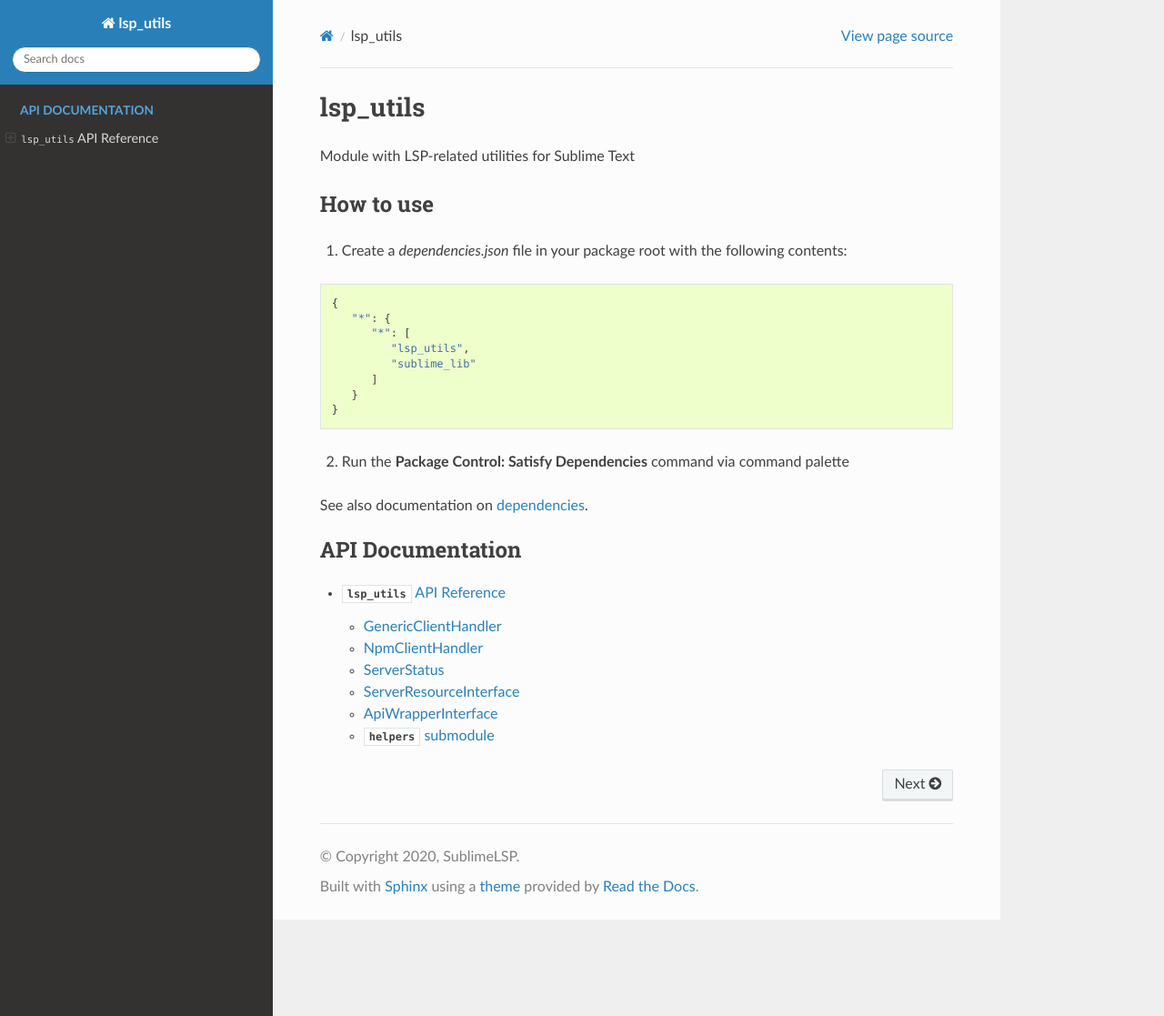
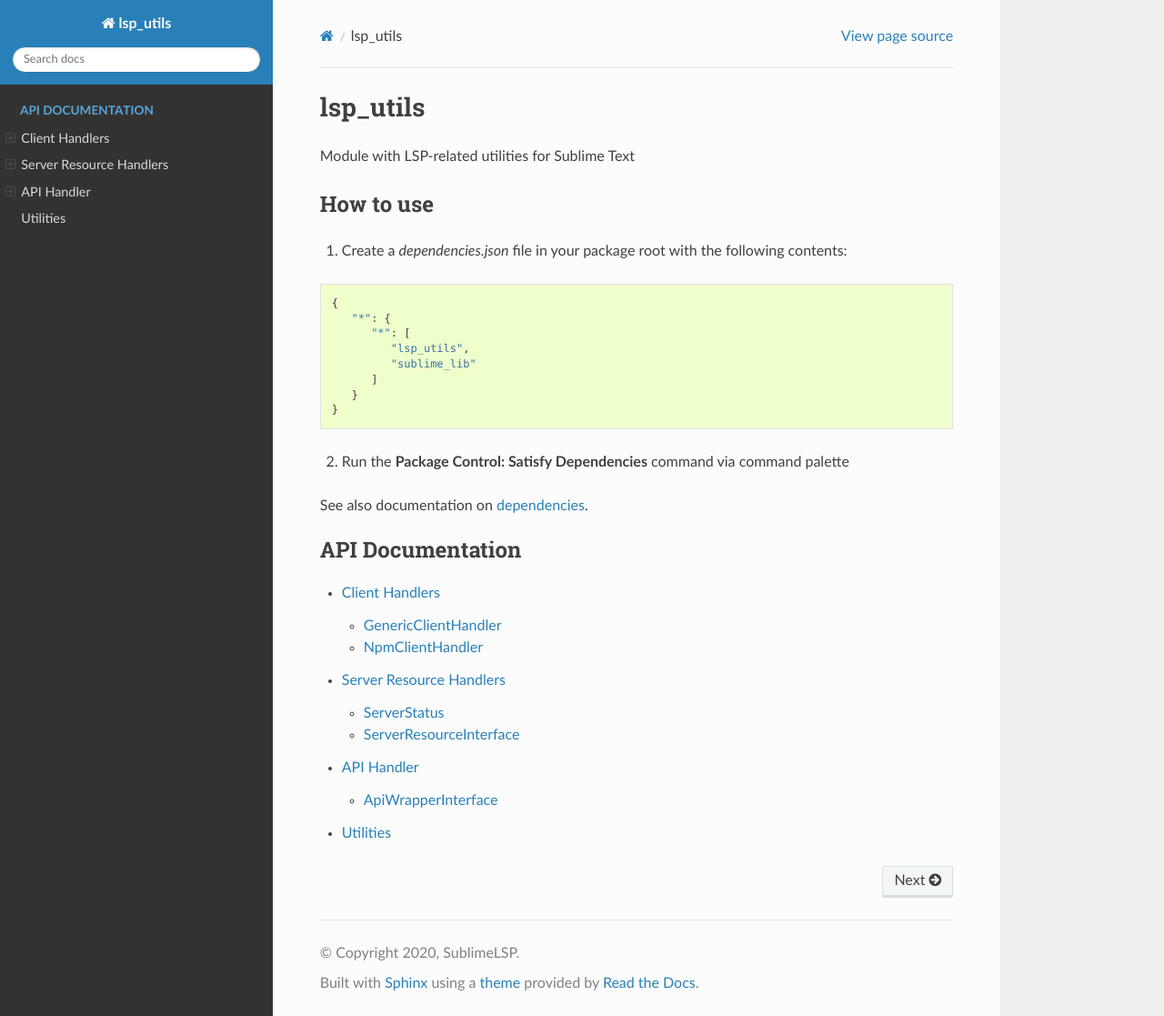
Before and after one commit to sublimelsp/lsp_utils, a Sphinx documentation site: the page built from docs/source/index.rst, in a window 1280 px wide and 1117 px high. Shown: the whole window at 91% size. Built offline with Sphinx 7.4.7 and the Read the Docs theme 2.0.0, drawn with Linux system fonts in a browser that asks for light colours.

```diff
--- /dev/null
+++ b/docs/source/api_handler.rst
@@ -0,0 +1,7 @@
+API Handler
+===========
+
+ApiWrapperInterface
+-------------------
+
+.. autoclass:: lsp_utils.ApiWrapperInterface
--- /dev/null
+++ b/docs/source/client_handlers.rst
@@ -0,0 +1,12 @@
+Client Handlers
+===============
+
+GenericClientHandler
+--------------------
+
+.. autoclass:: lsp_utils.GenericClientHandler
+
+NpmClientHandler
+----------------
+
+.. autoclass:: lsp_utils.NpmClientHandler
--- a/docs/source/index.rst
+++ b/docs/source/index.rst
@@ -29,4 +29,7 @@
 .. toctree::
    :caption: API Documentation
 
-   api
+   client_handlers
+   server_resource_handlers
+   api_handler
+   utilities
--- /dev/null
+++ b/docs/source/server_resource_handlers.rst
@@ -0,0 +1,12 @@
+Server Resource Handlers
+========================
+
+ServerStatus
+------------
+
+.. autoclass:: lsp_utils.ServerStatus
+
+ServerResourceInterface
+-----------------------
+
+.. autoclass:: lsp_utils.ServerResourceInterface
--- /dev/null
+++ b/docs/source/utilities.rst
@@ -0,0 +1,4 @@
+Utilities
+---------
+
+.. automodule:: lsp_utils.helpers
```
Also changed, not shown: docs/source/api.rst (deleted, +0 -37 lines), 2 other files.
